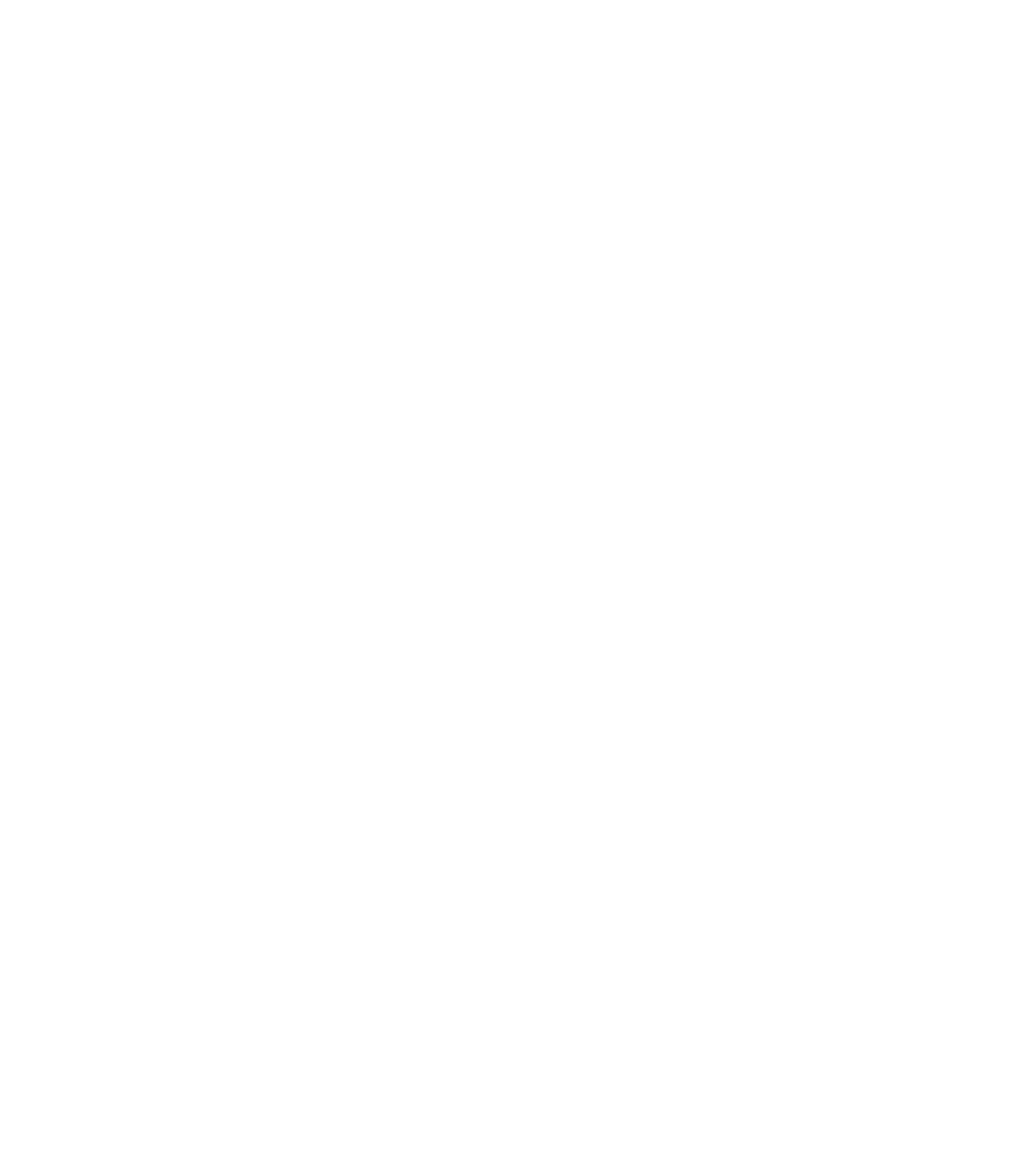
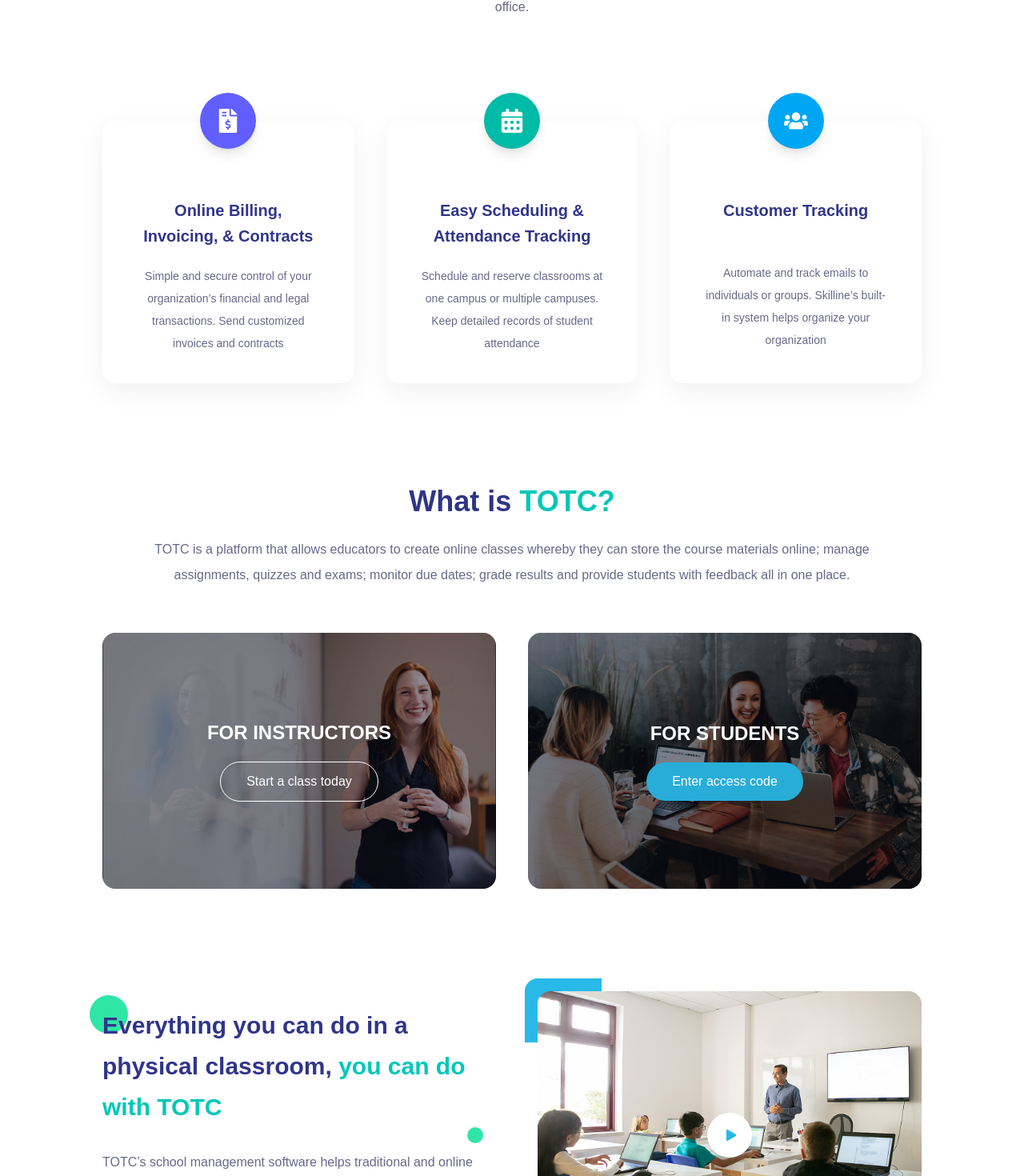
Before and after one commit to kosionyia/figma-rep, a Next.js app: page / in a window 1280 px wide. Shown: the part 1319-2789 px from the top of the page at 80% size. Before the commit the page ends 889 px from the top, so only its background shows below. Built offline with nearby package versions, Linux system fonts and the light colour scheme.

Commit message:
Created the about us section with three components

```diff
--- /dev/null
+++ b/src/component/landing/about_us/can_do.tsx
@@ -0,0 +1,77 @@
+import Image from "next/image";
+import { FaPlay } from "react-icons/fa";
+
+const WhatYouCanDo = () => {
+  return (
+    <section className="bg-white px-4 py-16 sm:px-8 md:px-12 lg:px-20 xl:px-32">
+      <div className="mx-auto flex max-w-6xl flex-col items-center gap-14 lg:flex-row lg:gap-16">
+        {/* ================= LEFT CONTENT ================= */}
+        <div className="w-full lg:w-1/2">
+          {/* Heading */}
+          <div className="relative">
+            {/* Decorative circle */}
+            <span className="absolute -left-5 -top-3 h-12 w-12 rounded-full bg-[#2FE6A6] sm:-left-4" />
+
+            <h2 className="relative max-w-xl text-2xl font-semibold leading-[1.7] text-[#30358A] sm:text-3xl">
+              Everything you can do in a physical classroom,
+              <span className="text-[#00C7B7]">
+                {" "}
+                you can do with TOTC
+              </span>
+            </h2>
+          </div>
+
+          {/* Description */}
+          <p className="mt-7 max-w-xl text-sm leading-7 text-[#68698B] sm:text-base sm:leading-8">
+            TOTC’s school management software helps traditional and online
+            schools manage scheduling, attendance, payments and virtual
+            classrooms all in one secure cloud-based system.
+          </p>
+
+          {/* Learn More */}
+          <a
+            href="#"
+            className="mt-7 inline-block text-sm text-[#68698B] underline underline-offset-2 transition hover:text-[#30358A]"
+          >
+            Learn more
+          </a>
+        </div>
+
+        {/* ================= RIGHT IMAGE ================= */}
+        <div className="relative w-full lg:w-1/2">
+          {/* Blue decorative shape */}
+          <div className="absolute -left-3 -top-3 h-20 w-24 rounded-tl-2xl rounded-br-2xl bg-[#28B9E8] sm:-left-4 sm:-top-4" />
+
+          {/* Green decorative shape */}
+          <div className="absolute -bottom-4 -right-3 h-32 w-36 rounded-br-2xl rounded-tl-2xl bg-[#2FE6A6] sm:-bottom-4 sm:-right-4" />
+
+          {/* Image */}
+          <div className="relative z-10 aspect-[4/3] w-full overflow-hidden rounded-2xl">
+            <Image
+              src="/images/lecture.png"
+              alt="Students in a classroom"
+              fill
+              priority
+              className="object-cover"
+              sizes="(max-width: 1024px) 100vw, 50vw"
+            />
+
+            {/* Play button */}
+            <button
+              type="button"
+              aria-label="Play classroom video"
+              className="absolute left-1/2 top-1/2 flex h-14 w-14 -translate-x-1/2 -translate-y-1/2 items-center justify-center rounded-full bg-white shadow-lg transition hover:scale-110"
+            >
+              <FaPlay className="ml-1 text-sm text-[#28B9E8]" />
+            </button>
+          </div>
+
+          {/* Small green circle */}
+          <span className="absolute -left-22 top-1/2 z-0 h-5 w-5 -translate-y-1/2 rounded-full bg-[#2FE6A6]" />
+        </div>
+      </div>
+    </section>
+  );
+};
+
+export default WhatYouCanDo;
--- /dev/null
+++ b/src/component/landing/about_us/cloud_software.tsx
@@ -0,0 +1,95 @@
+import {
+  FaFileInvoiceDollar,
+  FaCalendarAlt,
+  FaUsers,
+} from "react-icons/fa";
+
+const features = [
+  {
+    icon: FaFileInvoiceDollar,
+    title: (
+      <>
+        Online Billing,
+        <br />
+        Invoicing, & Contracts
+      </>
+    ),
+    description:
+      "Simple and secure control of your organization’s financial and legal transactions. Send customized invoices and contracts",
+    iconBg: "bg-indigo-500",
+  },
+  {
+    icon: FaCalendarAlt,
+    title: (
+      <>
+        Easy Scheduling &
+        <br />
+        Attendance Tracking
+      </>
+    ),
+    description:
+      "Schedule and reserve classrooms at one campus or multiple campuses. Keep detailed records of student attendance",
+    iconBg: "bg-teal-500",
+  },
+  {
+    icon: FaUsers,
+    title: "Customer Tracking",
+    description:
+      "Automate and track emails to individuals or groups. Skilline’s built-in system helps organize your organization",
+    iconBg: "bg-sky-500",
+  },
+];
+
+const CloudSoftware = () => {
+  return (
+    <section className="bg-white px-4 py-16 sm:px-8 md:px-12 lg:px-20 xl:px-32">
+      {/* Heading */}
+      <div className="mx-auto max-w-3xl text-center">
+        <h2 className="text-2xl font-bold leading-tight text-[#2f3585] sm:text-3xl">
+          All-In-One{" "}
+          <span className="text-[#00c7b7]">
+            Cloud Software.
+          </span>
+        </h2>
+
+        <p className="mt-5 text-sm leading-7 text-[#68698b] sm:text-base">
+          TOTC is one powerful online software suite that combines all the
+          tools needed to run a successful school or office.
+        </p>
+      </div>
+
+      {/* Cards */}
+      <div className="mx-auto mt-28 grid max-w-6xl grid-cols-1 gap-20 sm:mt-32 sm:gap-20 md:grid-cols-2 lg:grid-cols-3 lg:gap-10">
+        {features.map((feature, index) => {
+          const Icon = feature.icon;
+
+          return (
+            <div
+              key={index}
+              className="relative rounded-2xl bg-white px-8 pb-9 pt-24 text-center shadow-[0_10px_35px_rgba(0,0,0,0.06)] sm:px-10"
+            >
+              {/* Icon */}
+              <div
+                className={`absolute left-1/2 top-0 flex h-[70px] w-[70px] -translate-x-1/2 -translate-y-1/2 items-center justify-center rounded-full ${feature.iconBg} shadow-lg`}
+              >
+                <Icon className="text-3xl text-white" />
+              </div>
+
+              {/* Card title */}
+              <h3 className="min-h-[60px] text-xl font-semibold leading-8 text-[#30358a]">
+                {feature.title}
+              </h3>
+
+              {/* Card description */}
+              <p className="mt-5 text-sm leading-7 text-[#68698b]">
+                {feature.description}
+              </p>
+            </div>
+          );
+        })}
+      </div>
+    </section>
+  );
+};
+
+export default CloudSoftware;
--- /dev/null
+++ b/src/component/landing/about_us/totc.tsx
@@ -0,0 +1,82 @@
+import Image from "next/image";
+
+const WhatIsTOTC = () => {
+  return (
+    <section className="bg-white px-4 py-16 sm:px-8 md:px-12 lg:px-20 xl:px-32">
+      {/* Heading + Description */}
+      <div className="mx-auto max-w-4xl text-center">
+        <h2 className="text-3xl font-bold text-[#2f3585] sm:text-4xl">
+          What is <span className="text-[#00c7b7]">TOTC?</span>
+        </h2>
+
+        <p className="mt-6 text-sm leading-7 text-[#68698b] sm:text-base sm:leading-8">
+          TOTC is a platform that allows educators to create online classes
+          whereby they can store the course materials online; manage
+          assignments, quizzes and exams; monitor due dates; grade results and
+          provide students with feedback all in one place.
+        </p>
+      </div>
+
+      {/* Instructor + Student Cards */}
+      <div className="mx-auto mt-14 grid max-w-5xl grid-cols-1 gap-8 md:grid-cols-2 md:gap-10">
+        {/* Instructor */}
+        <div className="group relative h-[280px] overflow-hidden rounded-2xl sm:h-[320px]">
+          <Image
+            src="/images/lady-smiling.png"
+            alt="Instructor teaching a class"
+            fill
+            className="object-cover transition duration-500 group-hover:scale-105"
+            sizes="(max-width: 768px) 100vw, 50vw"
+          />
+
+          {/* Overlay */}
+          <div className="absolute inset-0 bg-black/25" />
+
+          {/* Content */}
+          <div className="absolute inset-0 flex flex-col items-center justify-center text-center">
+            <h3 className="text-xl font-bold text-white sm:text-2xl">
+              FOR INSTRUCTORS
+            </h3>
+
+            <button
+              type="button"
+              className="mt-5 rounded-full border border-white px-7 py-3 text-sm font-medium text-white transition hover:bg-white hover:text-[#2f3585] sm:px-8 sm:text-base"
+            >
+              Start a class today
+            </button>
+          </div>
+        </div>
+
+        {/* Students */}
+        <div className="group relative h-[280px] overflow-hidden rounded-2xl sm:h-[320px]">
+          <Image
+            src="/images/dev.png"
+            alt="Students learning together"
+            fill
+            className="object-cover transition duration-500 group-hover:scale-105"
+            sizes="(max-width: 768px) 100vw, 50vw"
+          />
+
+          {/* Overlay */}
+          <div className="absolute inset-0 bg-black/25" />
+
+          {/* Content */}
+          <div className="absolute inset-0 flex flex-col items-center justify-center text-center">
+            <h3 className="text-xl font-bold text-white sm:text-2xl">
+              FOR STUDENTS
+            </h3>
+
+            <button
+              type="button"
+              className="mt-5 rounded-full bg-[#28add9] px-7 py-3 text-sm font-medium text-white transition hover:bg-[#209cc5] sm:px-8 sm:text-base"
+            >
+              Enter access code
+            </button>
+          </div>
+        </div>
+      </div>
+    </section>
+  );
+};
+
+export default WhatIsTOTC;
--- a/src/pages/index.tsx
+++ b/src/pages/index.tsx
@@ -1,6 +1,11 @@
 
 import { Poppins } from "next/font/google";
 import Hero from "@/component/landing/hero";
+import Success from "@/component/landing/success";
+import CloudSoftware from "@/component/landing/about_us/cloud_software";
+import WhatIsTOTC from "@/component/landing/about_us/totc";
+import WhatYouCanDo from "@/component/landing/about_us/can_do";
+
 
 const PoppinsFont = Poppins({
   variable: "--font-Poppins",
@@ -17,7 +22,10 @@
     >
       <main className="flex2 w-full flex-col items-center justify-between sm:items-start">
         <Hero />
-
+        <Success/>
+        <CloudSoftware/>
+        <WhatIsTOTC/>
+        <WhatYouCanDo/>
       </main>
     </div>
   );
```
